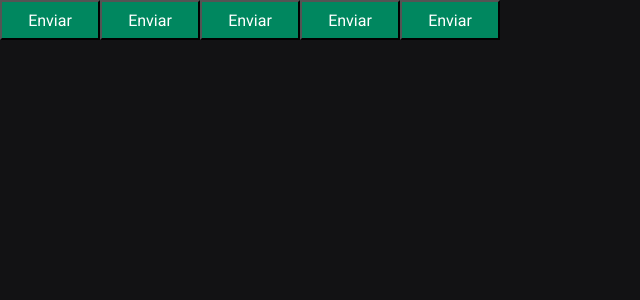
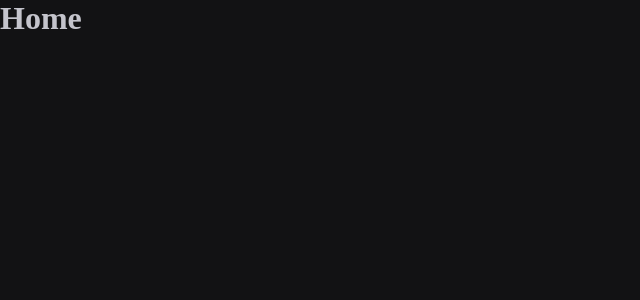
Before and after one commit to GilsondaGama/RocketSeat_Ignite2023, a React (Vite) app in the folder 02-ignite-timer/: page / in a window 1280 px wide. Shown: the top 300 px of the page, without its empty margins (0-640 px from the left). Built offline with nearby package versions, Linux system fonts and the light colour scheme.

Commit message:
Páginas e rotas - React Router DOM

```diff
--- a/02-ignite-timer/package.json
+++ b/02-ignite-timer/package.json
@@ -11,6 +11,7 @@
   "dependencies": {
     "react": "^18.2.0",
     "react-dom": "^18.2.0",
+    "react-router-dom": "^6.8.2",
     "styled-components": "^5.3.6"
   },
   "devDependencies": {
--- a/02-ignite-timer/src/App.tsx
+++ b/02-ignite-timer/src/App.tsx
@@ -1,5 +1,6 @@
 import { ThemeProvider } from 'styled-components'
-import { Button } from './components/Button'
+import { BrowserRouter } from 'react-router-dom'
+import { Router } from './Router'
 
 import { GlobalStyle } from './styles/global'
 import { defaultTheme } from './styles/themes/default'
@@ -7,11 +8,9 @@
 export function App() {
   return (
     <ThemeProvider theme={defaultTheme}>
-      <Button variant="primary" />
-      <Button variant="secondary" />
-      <Button variant="success" />
-      <Button variant="danger" />
-      <Button />
+      <BrowserRouter>
+        <Router />
+      </BrowserRouter>
 
       <GlobalStyle />
     </ThemeProvider>
--- /dev/null
+++ b/02-ignite-timer/src/Router.tsx
@@ -0,0 +1,13 @@
+import { Routes, Route } from 'react-router-dom'
+
+import { Home } from './pages/Home'
+import { History } from './pages/History'
+
+export function Router() {
+  return (
+    <Routes>
+      <Route path="/" element={<Home />} />
+      <Route path="/history" element={<History />} />
+    </Routes>
+  )
+}
--- a/02-ignite-timer/src/components/Button.tsx
+++ /dev/null
@@ -1,9 +0,0 @@
-import { ButtonContainer, ButtonVariant } from './Button.styles'
-
-interface ButtonProps {
-  variant?: ButtonVariant
-}
-
-export function Button({ variant = 'primary' }: ButtonProps) {
-  return <ButtonContainer variant={variant}>Enviar</ButtonContainer>
-}
--- /dev/null
+++ b/02-ignite-timer/src/pages/History.tsx
@@ -0,0 +1,3 @@
+export function History() {
+  return <h1>History</h1>
+}
--- /dev/null
+++ b/02-ignite-timer/src/pages/Home.tsx
@@ -0,0 +1,3 @@
+export function Home() {
+  return <h1>Home</h1>
+}
```
Also changed, not shown: 1 other file (tests, documents, lock files or other folders).
